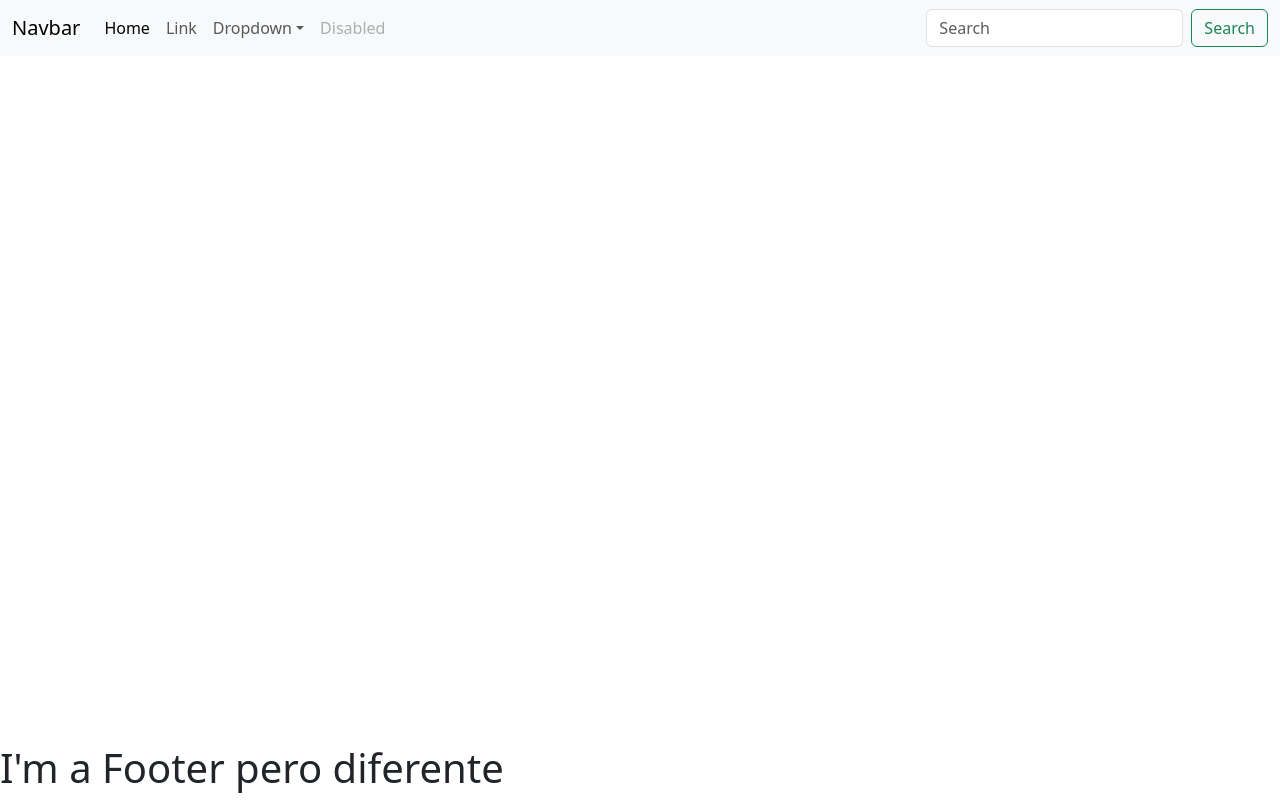
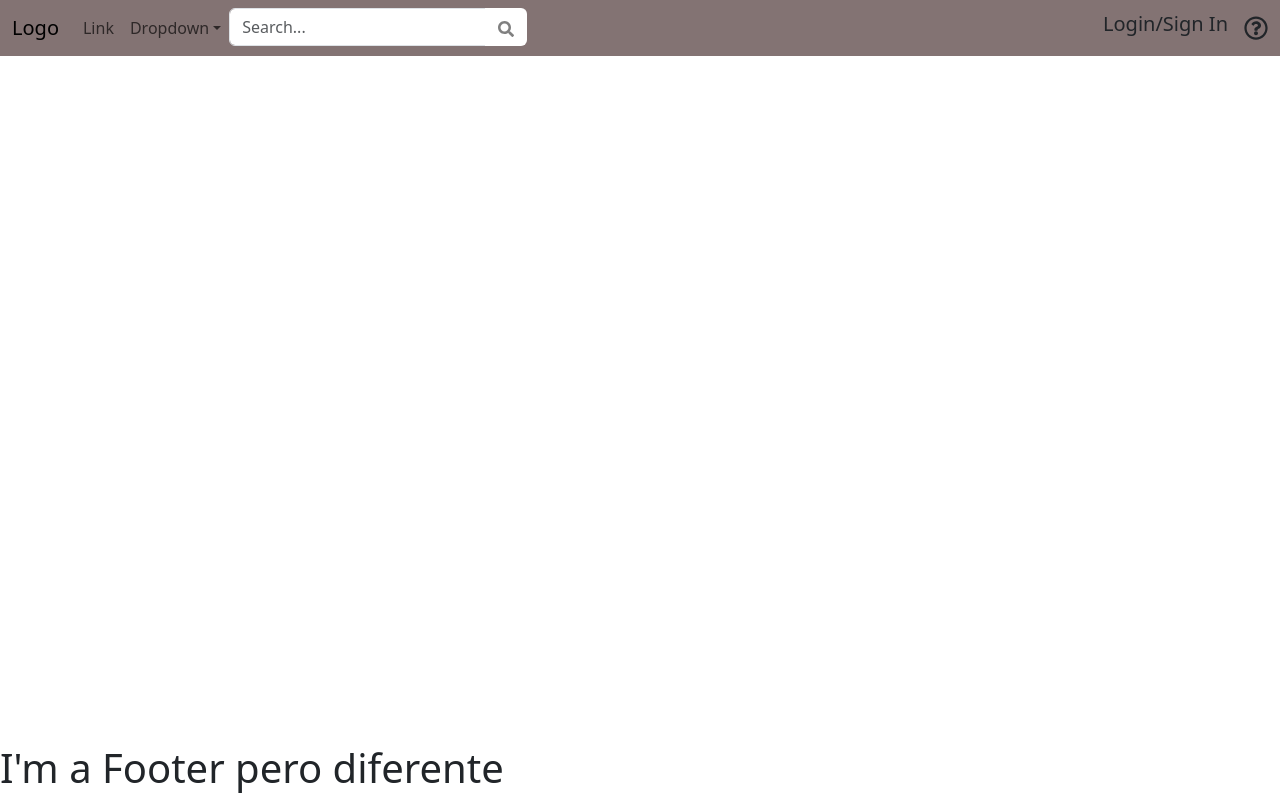
Before and after one commit to EliannyBello/flash-jobs-final-project, a React (Vite) app: page / in a window 1280 px wide. Built offline with nearby package versions, Linux system fonts and the light colour scheme.

Commit message:
AppContext imported in main.jsx, primitive logout navbar added

```diff
--- a/src/components/NavBar.jsx
+++ b/src/components/NavBar.jsx
@@ -1,19 +1,34 @@
-import React from "react";
+import React, { useContext, useEffect } from "react";
+import { Link } from "react-router-dom";
+import { Context } from "../context/GlobalContext";
+import { FaSearch, FaRegQuestionCircle } from "react-icons/fa";
+import '../styles/NavBar.css'
 
 const NavBar = () => {
-    return (
-        <nav className="navbar navbar-expand-lg bg-body-tertiary">
-            <div className="container-fluid">
-                <a className="navbar-brand" href="#">Navbar</a>
-                <button className="navbar-toggler" type="button" data-bs-toggle="collapse" data-bs-target="#navbarSupportedContent"
-                    aria-controls="navbarSupportedContent" aria-expanded="false" aria-label="Toggle navigation">
+    const context = useContext(Context);
+
+    const LogoutNavbar = () => (
+        <div className="container-fluid d-flex justify-content-between">
+            <Link className="navbar-brand" to='/' >Logo</Link>
+            <form className="d-flex d-md-none" role="search">
+                <div className="input-group">
+                    <input type="text" className="form-control input-search" placeholder="Search..." aria-label="Recipient's username" aria-describedby="button-addon2" />
+                    <button className="btn btn-search" type="button" id="btn-search">
+                        <FaSearch className="search-icon" />
+                    </button>
+                </div>
+            </form>
+            <div className="user-access d-block d-md-none">
+                <h5>
+                    Login/Sign In
+                </h5>
+            </div>
+            <button className="navbar-toggler" type="button" data-bs-toggle="collapse" data-bs-target="#nabvarGeneralOptions"
+                aria-controls="nabvarGeneralOptions" aria-expanded="false" aria-label="Toggle navigation">
                 <span className="navbar-toggler-icon"></span>
             </button>
-                <div className="collapse navbar-collapse" id="navbarSupportedContent">
-                    <ul className="navbar-nav me-auto mb-2 mb-lg-0">
-                        <li className="nav-item">
-                            <a className="nav-link active" aria-current="page" href="#">Home</a>
-                        </li>
+            <div className="collapse navbar-collapse justify-content-between" id="nabvarGeneralOptions">
+                <ul className="navbar-nav mb-2 mb-lg-0">
                     <li className="nav-item">
                         <a className="nav-link" href="#">Link</a>
                     </li>
@@ -24,20 +39,44 @@ const NavBar = () => {
                         <ul className="dropdown-menu">
                             <li><a className="dropdown-item" href="#">Action</a></li>
                             <li><a className="dropdown-item" href="#">Another action</a></li>
-                                <li><hr className="dropdown-divider"/></li>
+                            <li><hr className="dropdown-divider" /></li>
                             <li><a className="dropdown-item" href="#">Something else here</a></li>
                         </ul>
                     </li>
-                        <li className="nav-item">
-                            <a className="nav-link disabled" aria-disabled="true">Disabled</a>
-                        </li>
+                    <form className="d-flex d-none d-md-block" role="search">
+                        <div className="input-group">
+                            <input type="text" className="form-control input-search" placeholder="Search..." aria-label="Recipient's username" aria-describedby="button-addon2" />
+                            <button className="btn btn-search" type="button" id="btn-search">
+                                <FaSearch className="search-icon" />
+                            </button>
+                        </div>
+                    </form>
                 </ul>
-                    <form className="d-flex" role="search">
-                        <input className="form-control me-2" type="search" placeholder="Search" aria-label="Search" />
-                        <button className="btn btn-outline-success" type="submit">Search</button>
-                    </form>
+
+                <div className="d-flex align-items-center">
+                    <div className="user-access d-none d-md-block me-3">
+                        <h5>
+                            Login/Sign In
+                        </h5>
+                    </div>
+                    <FaRegQuestionCircle className="fs-4" />
                 </div>
             </div>
+        </div>
+    )
+
+    const setNavBar = () => {
+        if (context.logged) return <div></div>
+        else return <LogoutNavbar />
+    }
+
+    useEffect(() =>{
+        console.log(context);
+    },[])
+
+    return (
+        <nav className="navbar navbar-expand-md navbar-light-mode">
+            {setNavBar()}
         </nav>
     )
 }
--- a/src/main.jsx
+++ b/src/main.jsx
@@ -3,9 +3,10 @@ import { createRoot } from 'react-dom/client'
 import App from './Layout.jsx'
 import 'bootstrap/dist/css/bootstrap.css';
 import 'bootstrap/dist/js/bootstrap.bundle.js';
+import { AppContext } from './context/GlobalContext.jsx';
 
 createRoot(document.getElementById('root')).render(
-  <StrictMode>
+  <AppContext>
     <App />
-  </StrictMode>,
+  </AppContext>,
 )
--- /dev/null
+++ b/src/styles/NavBar.css
@@ -0,0 +1,22 @@
+.navbar-light-mode {
+    background-color: rgba(131, 115, 115, 1) !important;
+}
+
+.btn-search {
+    background-color: white !important;
+}
+
+.btn-search:hover {
+    background-color: lightgrey !important;
+    border-style: solid !important;
+    border-color: rgba(0, 0, 0, 0.5) !important;
+}
+
+.search-icon {
+    color: grey;
+}
+
+.input-search:focus > .btn-search {
+    border-style: solid !important;
+    border-color: rgba(0, 0, 0, 0.2) !important;
+}
```
Lines whose indentation alone changed are shown as unchanged.
